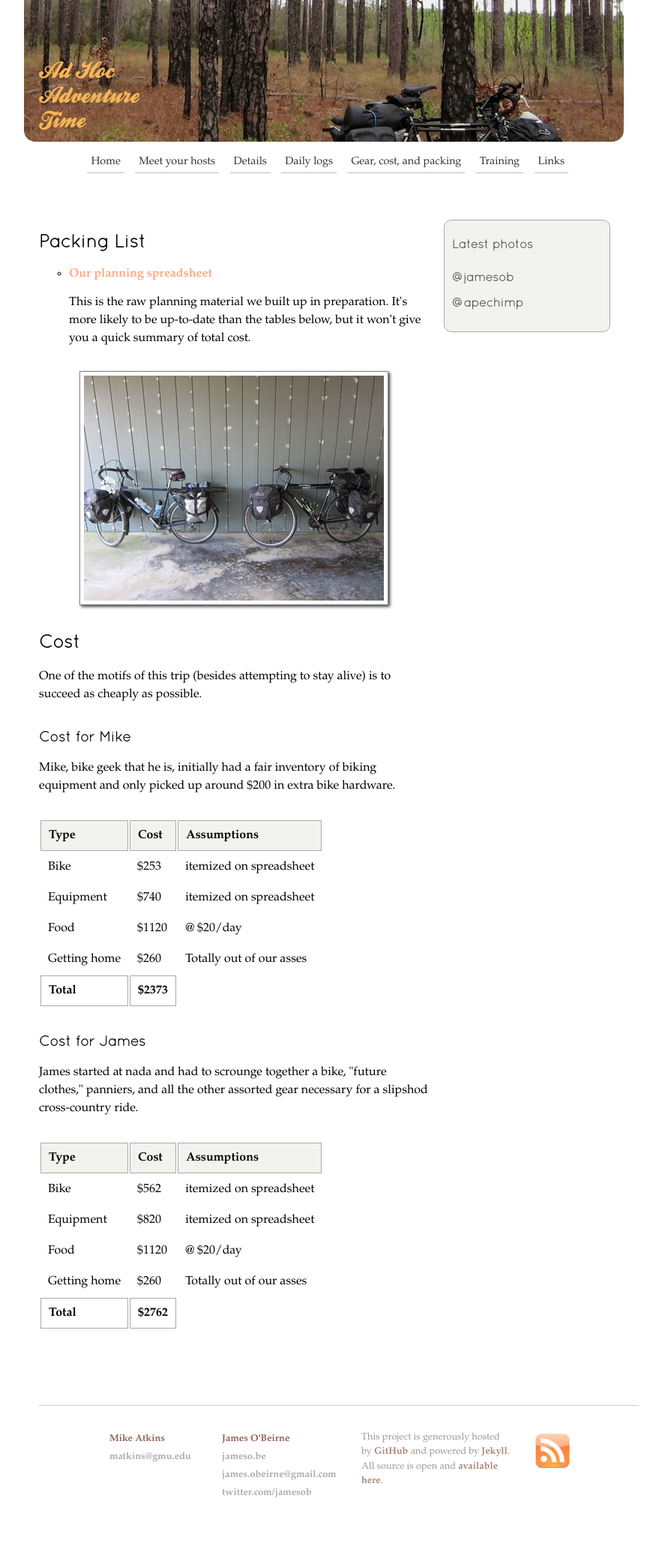
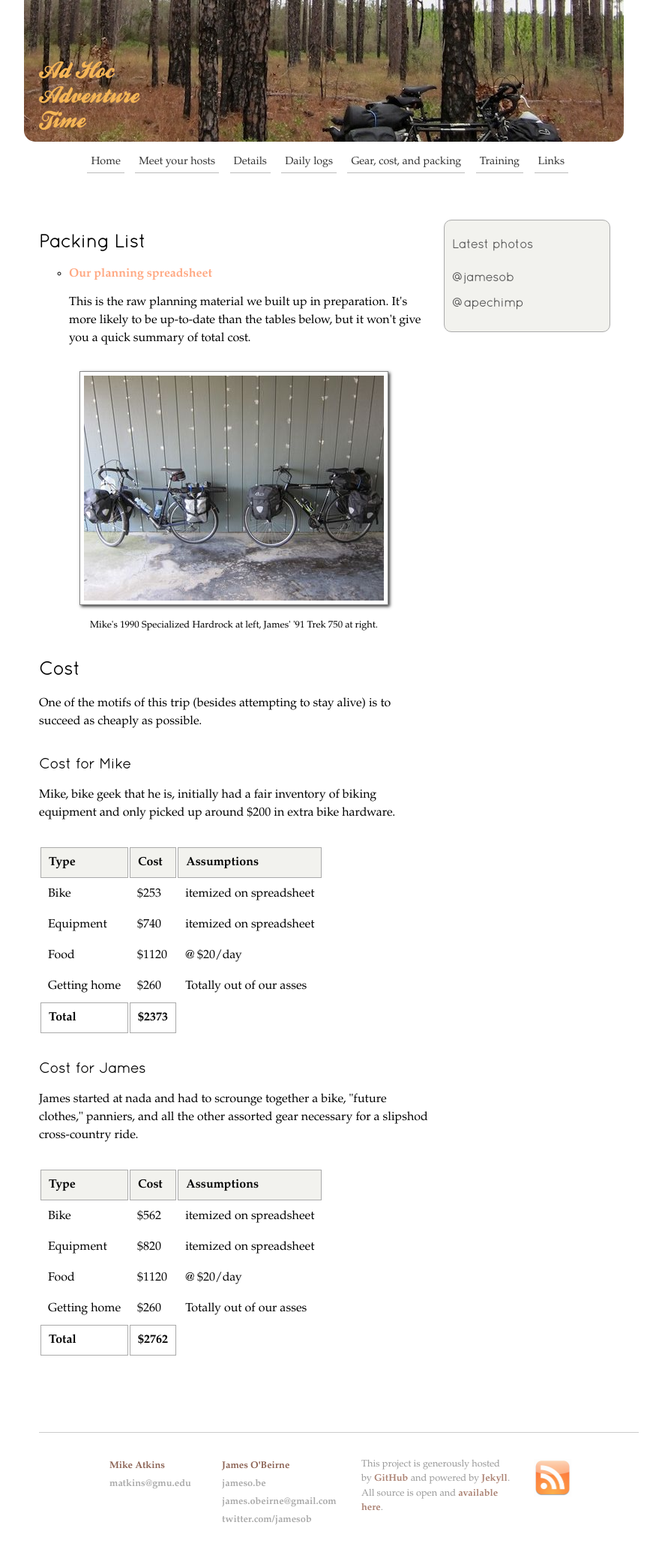
Before and after one commit to jamesob/biketrip, a Jekyll site: the page built from packlist.html, in a window 1280 px wide. Shown: the whole page at 75% size, without its empty margins (208-1071 px from the left). Built offline with Jekyll 4.4.1, drawn with Linux system fonts in a browser that asks for light colours; before the commit the page ends 2034 px from its top, so only the background shows below that.

Commit message:
added caption to gear

```diff
--- a/css/presentation.css
+++ b/css/presentation.css
@@ -131,8 +131,14 @@ img.elevation {
   -webkit-box-shadow: 2px 2px 4px #333;
   box-shadow: 2px 2px 4px #333;
 
+  margin-bottom: 20px;
+  margin-top: 20px;
+}
+
+.imageWithCaption {
+  font-size: 0.8em;
+  text-align: center;
   margin-bottom: 40px;
-  margin-top: 20px;
 }
 
 img.bio {
--- a/packlist.html
+++ b/packlist.html
@@ -15,7 +15,12 @@ title: Our Stuff
     </li>
 </ul>
 
-<img class="blockCenter framed" src="/images/gear.jpg" />
+<div class="imageWithCaption">
+  <img class="blockCenter framed" src="/images/gear.jpg" />
+  <div class="imageCaption">
+    Mike's 1990 Specialized Hardrock at left, James' '91 Trek 750 at right.
+  </div>
+</div>
 
 <h2>Cost</h2>
 
```
